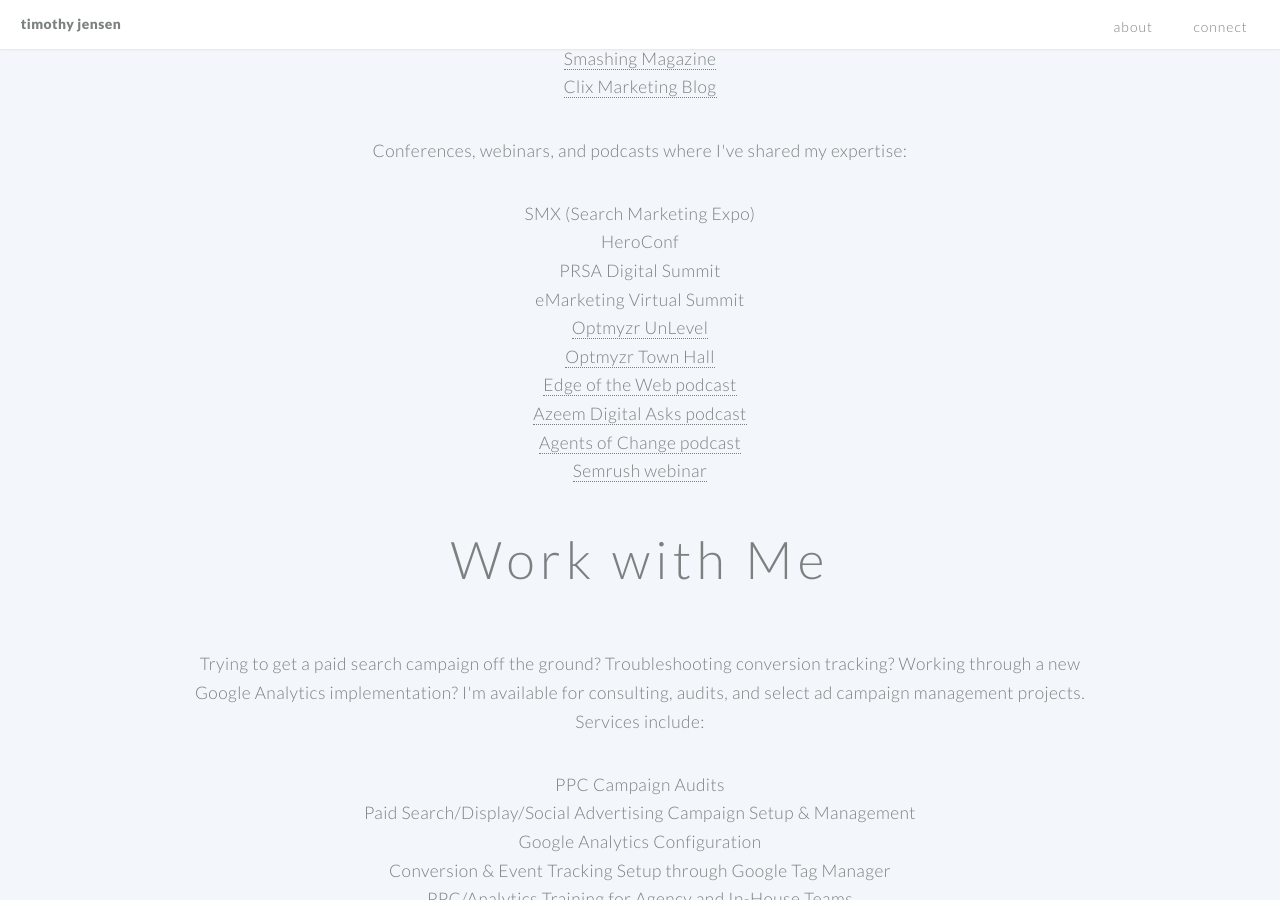
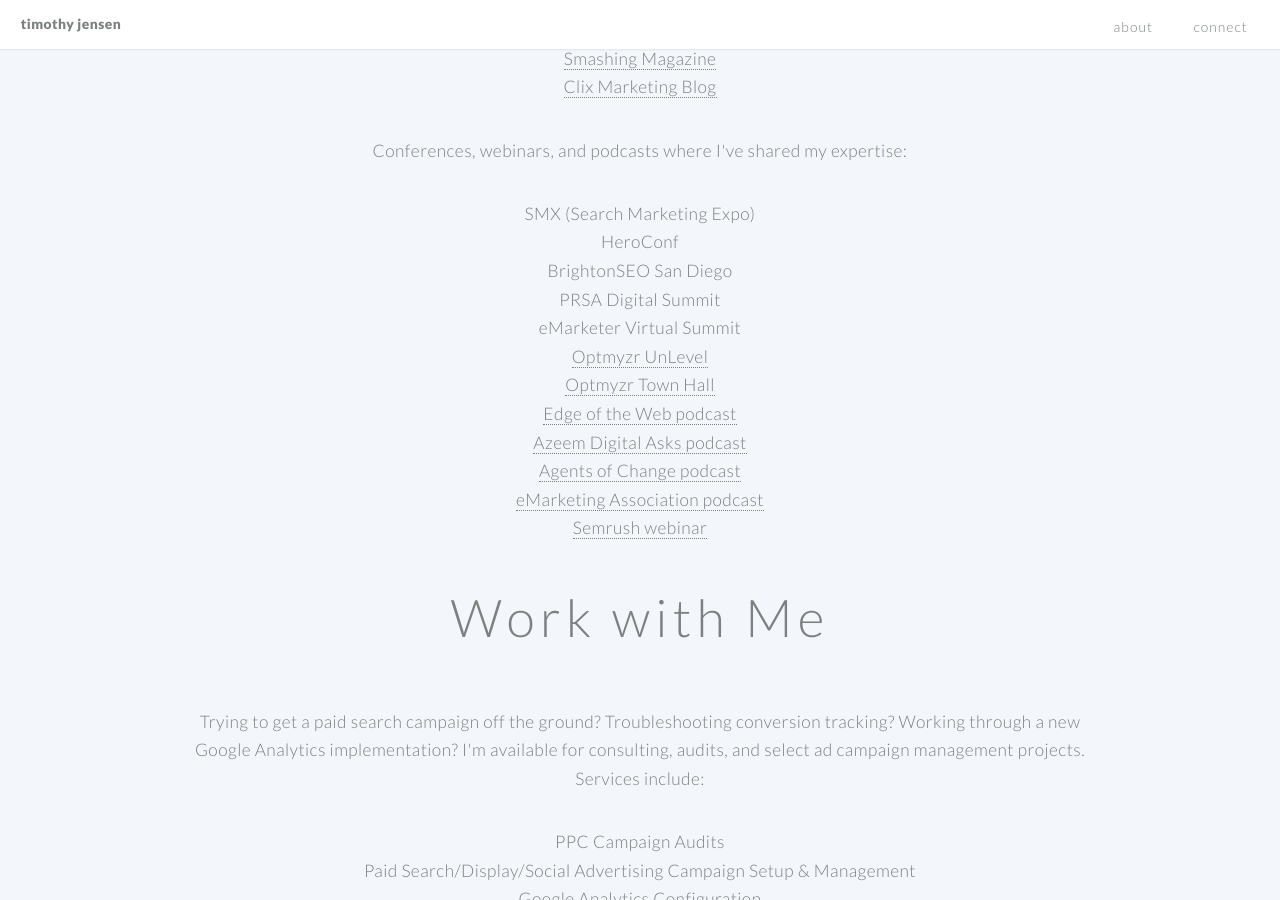
Before and after one commit to timothyjj/timothyjj.github.io, a Jekyll site: the page built from index.md, in a window 1280 px wide and 900 px high, scrolled down 1094 px. Built offline with Jekyll 4.4.1, drawn with Linux system fonts in a browser that asks for light colours.

Commit message:
conference updates

```diff
--- a/index.md
+++ b/index.md
@@ -56,13 +56,15 @@
 <ul>
   <li>SMX (Search Marketing Expo)</li>
   <li>HeroConf</li>
+  <li>BrightonSEO San Diego</li>
   <li>PRSA Digital Summit</li>
-  <li>eMarketing Virtual Summit</li>
+  <li>eMarketer Virtual Summit</li>
   <li><a href="https://hs.optmyzr.com/unlevel-hub/timothy-jensen" target="_blank">Optmyzr UnLevel</a></li>
   <li><a href="https://www.youtube.com/watch?v=gBoPtazUBGs" target="_blank">Optmyzr Town Hall</a></li>
   <li><a href="https://edgeofthewebradio.com/seo-podcast/ppc-more-than-meets-the-roi-tim-jensen/" target="_blank">Edge of the Web podcast</a></li>
   <li><a href="https://iamazeemdigital.com/blog/tim-jensen-podcast-interview/" target="_blank">Azeem Digital Asks podcast</a></li>
   <li><a href="https://www.theagentsofchange.com/tim-jensen/" target="_blank">Agents of Change podcast</a></li>
+  <li><a href="https://www.youtube.com/watch?v=A2RgHn9Da4U" target="_blank">eMarketing Association podcast</a></li>
   <li><a href="https://www.semrush.com/webinars/marketing-challenges-for-companies-depending-on-where-they-are-in-the-cycle/" target="_blank">Semrush webinar</a></li>
 </ul>
 </p>
```
